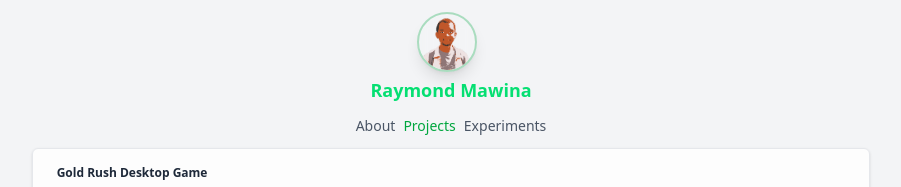
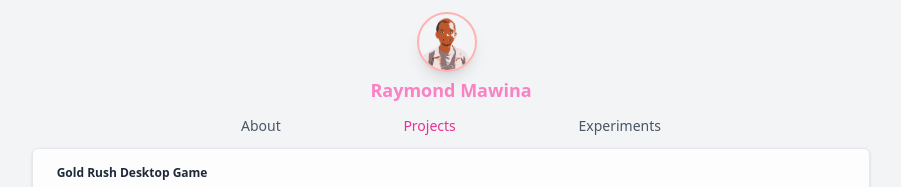
Before and after one commit to mfanaKoPitori/portfolio, a Next.js app: page /projects in a window 1280 px wide. Shown: the top 187 px of the page, without its empty margins (189-1090 px from the left). Built offline with nearby package versions, Linux system fonts and the light colour scheme; no server answers; grey boxes are pictures that could not be loaded.

Commit message:
fix: changed header and nav bar to use pink colors

```diff
--- a/components/Header/Presentation.tsx
+++ b/components/Header/Presentation.tsx
@@ -21,7 +21,7 @@ const Presentation: React.FC<HeaderInfoProps> = ({ fullname, bio, role}) => {
             <Image
               src="/images/headshot_pixel_nice_2.png"
               alt={`Headshot of ${fullname}`}
-              className="rounded-full border-2 border-green-600/30 backdrop-blur-sm shadow-lg pointer-events-none"
+              className="rounded-full border-2 border-red-300/80 backdrop-blur-sm shadow-lg pointer-events-none"
               width={60}
               height={60}
               draggable={false}
@@ -29,7 +29,7 @@ const Presentation: React.FC<HeaderInfoProps> = ({ fullname, bio, role}) => {
 
         </section>
 
-        <h1 className="text-sm lg:text-lg font-bold text-center  text-green-400">
+        <h1 className="text-sm lg:text-lg font-bold text-center  text-pink-400/80">
           {fullname}
         </h1>
       </header>
--- a/components/NavigationTabs/Presentation.tsx
+++ b/components/NavigationTabs/Presentation.tsx
@@ -15,16 +15,16 @@ const Presentation: React.FC<NavigationTabsInfoProps> = ({
 }) => {
   return (
     <>
-      <nav className="mb-2 flex flex-col justify-center items-center w-full">
-        <ul className="flex flex-wrap gap-0.1 justify-center sm:justify-left space-x-2 w-7/11 py-1 px-2">
+      <nav className="mb-2 flex flex-col items-center w-10/11 lg:w-8/11 xl:w-6/11 space-y-2 text-xs text-gray-600">
+        <ul className="flex flex-wrap gap-0.1 justify-between space-x-2 w-7/11 py-1 px-2">
           {buttonList?.map((item) => (
             <li key={item}>
               <Link
                 href={item === "About" ? "/":`/${item.toLocaleLowerCase()}`}
                 className={`text-sm lg:text-md ${
                   activeButton === item
-                    ? "green-amber-500 text-green-600"
-                    : " text-gray-600 hover:text-green-800"
+                    ? "green-amber-500 text-pink-600/80"
+                    : " text-gray-600 hover:text-pink-400/60"
                 }`}
                 onClick={() => {
                   if (activeButton !== item) handleButtonClick(item);
```
